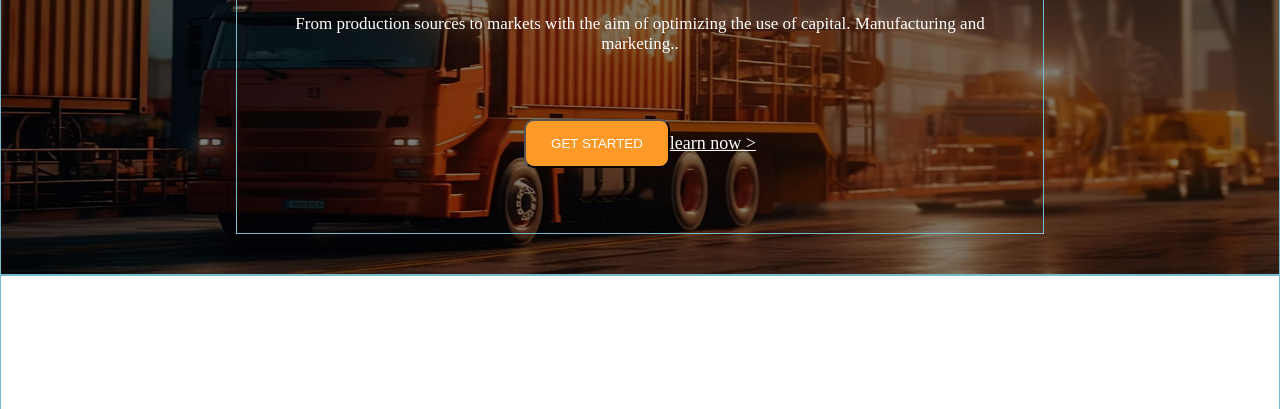
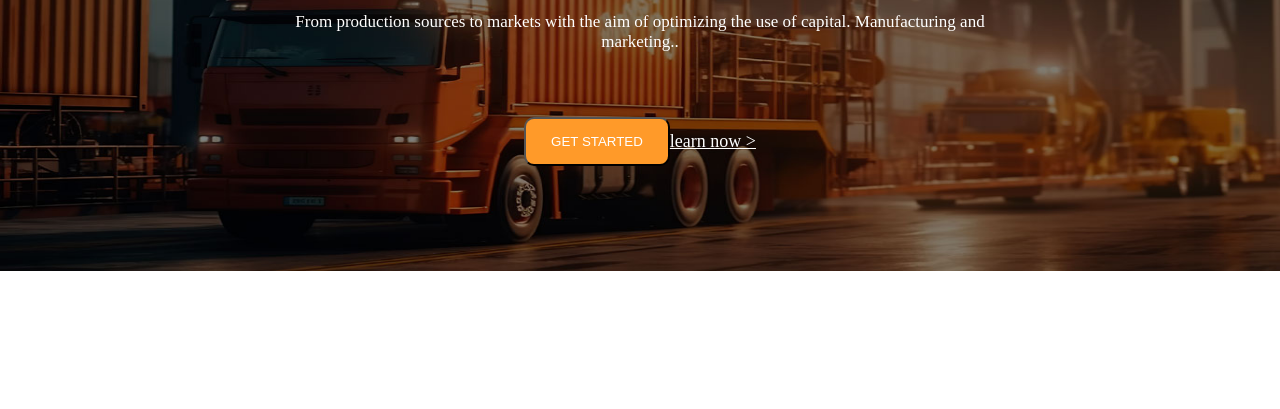
Before and after one commit to httpManish/Loggie-VScode, a plain HTML site: page index.html in a window 1280 px wide. Shown: the part 170-579 px from the top of the page. Drawn offline with nearby package versions, Linux system fonts and the light colour scheme.

Commit message:
remove container bg line

```diff
--- a/style.css
+++ b/style.css
@@ -15,7 +15,6 @@
     padding: 0 20px;
     width: 100%;
     max-width: 1920px;
-    border: 1px solid rgb(118, 186, 207);
 }
 
 #mobilenav {
```
